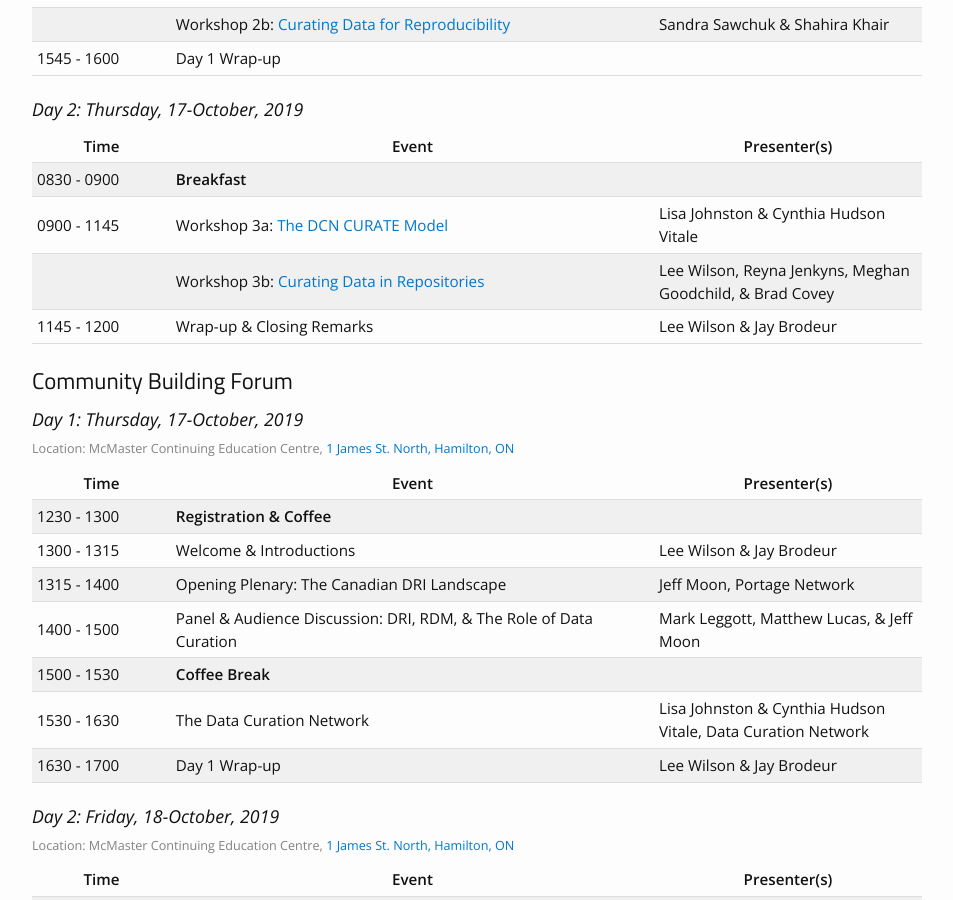
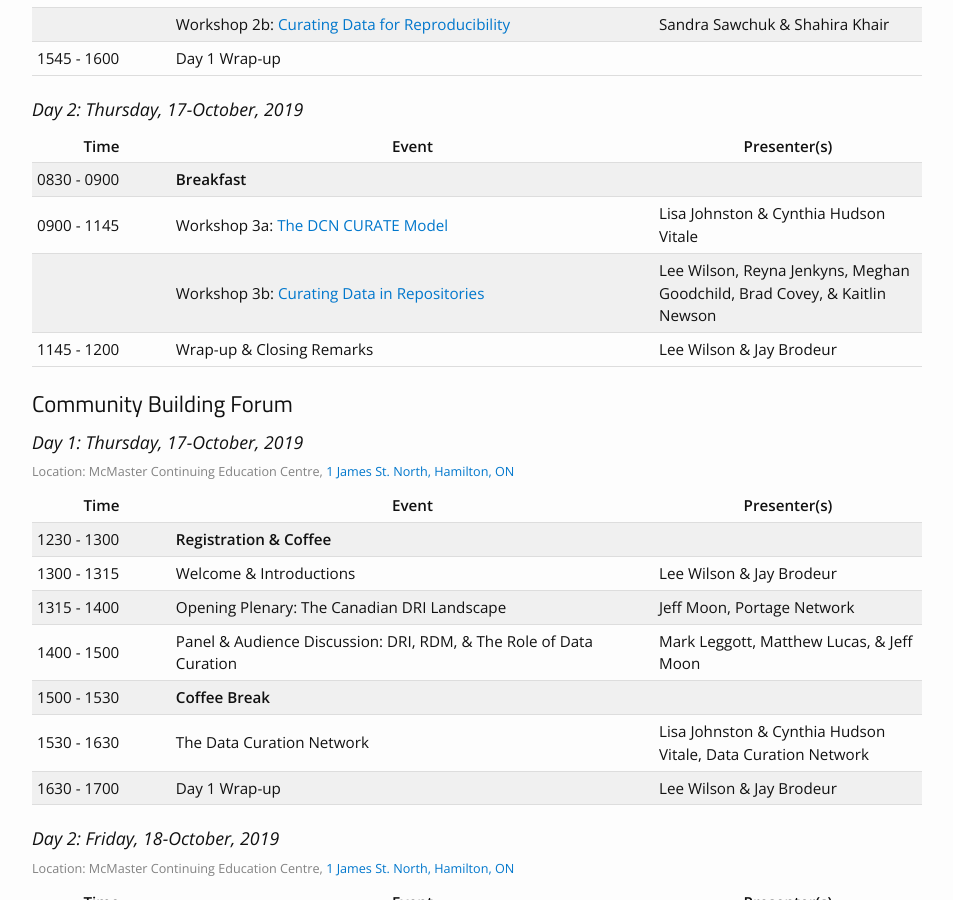
Before and after one commit to data-curation/data-curation.github.io, a Jekyll site: the page built from agenda.md, in a window 1280 px wide and 900 px high, scrolled down 647 px. Shown: the whole window, without its empty margins (163-1116 px from the left). Built offline with Jekyll 4.4.1, drawn with Linux system fonts in a browser that asks for light colours.

Commit message:
Update agenda.md

```diff
--- a/agenda.md
+++ b/agenda.md
@@ -101,7 +101,7 @@ permalink: /agenda/
     <tr>
     	<td></td>
     	<td>Workshop 3b: <a href="../program#workshop-3b-curating-data-in-repositories">Curating Data in Repositories</a></td>
-    	<td>Lee Wilson, Reyna Jenkyns, Meghan Goodchild, & Brad Covey</td>
+    	<td>Lee Wilson, Reyna Jenkyns, Meghan Goodchild, Brad Covey, & Kaitlin Newson</td>
     </tr>
     <tr>
 	 <td>1145 - 1200</td>
```
